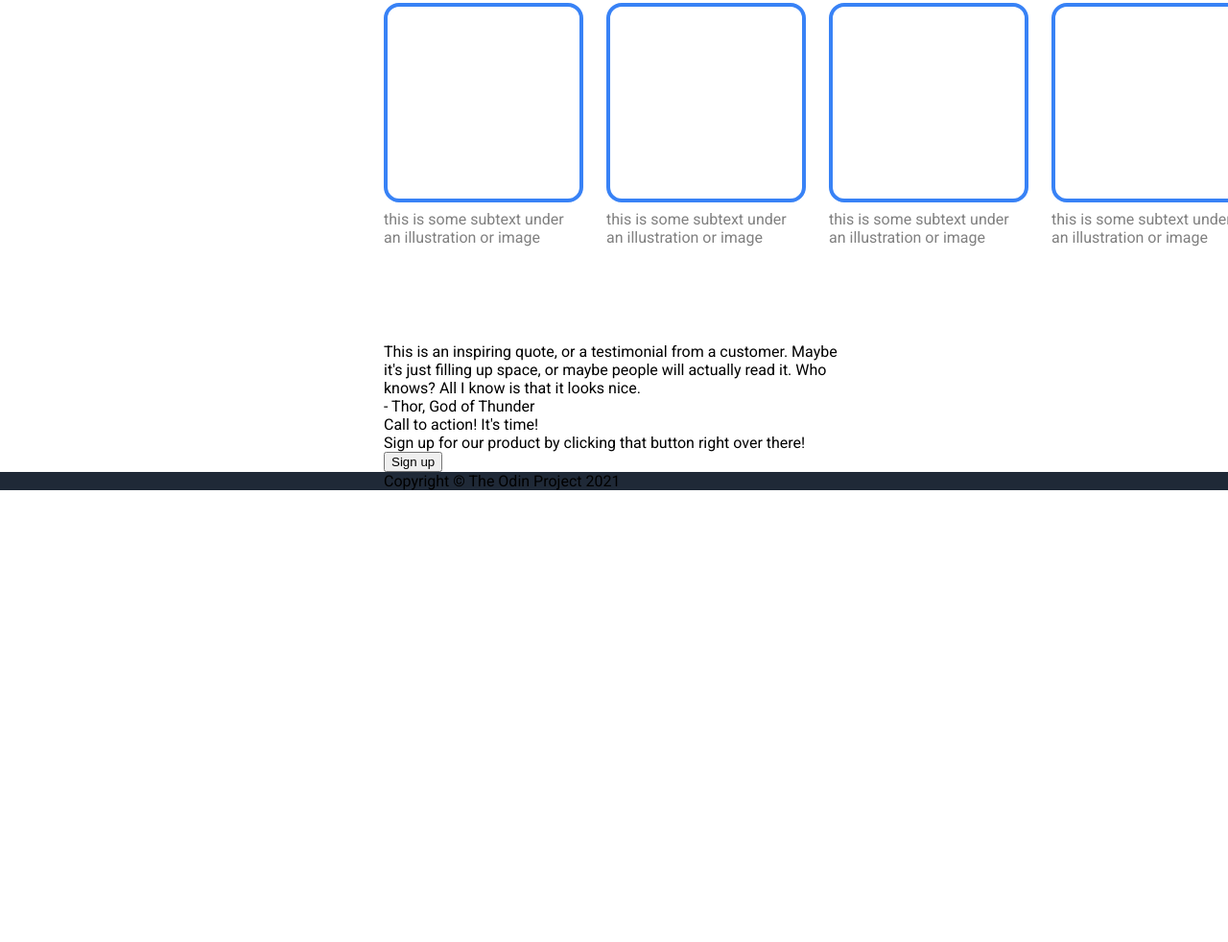
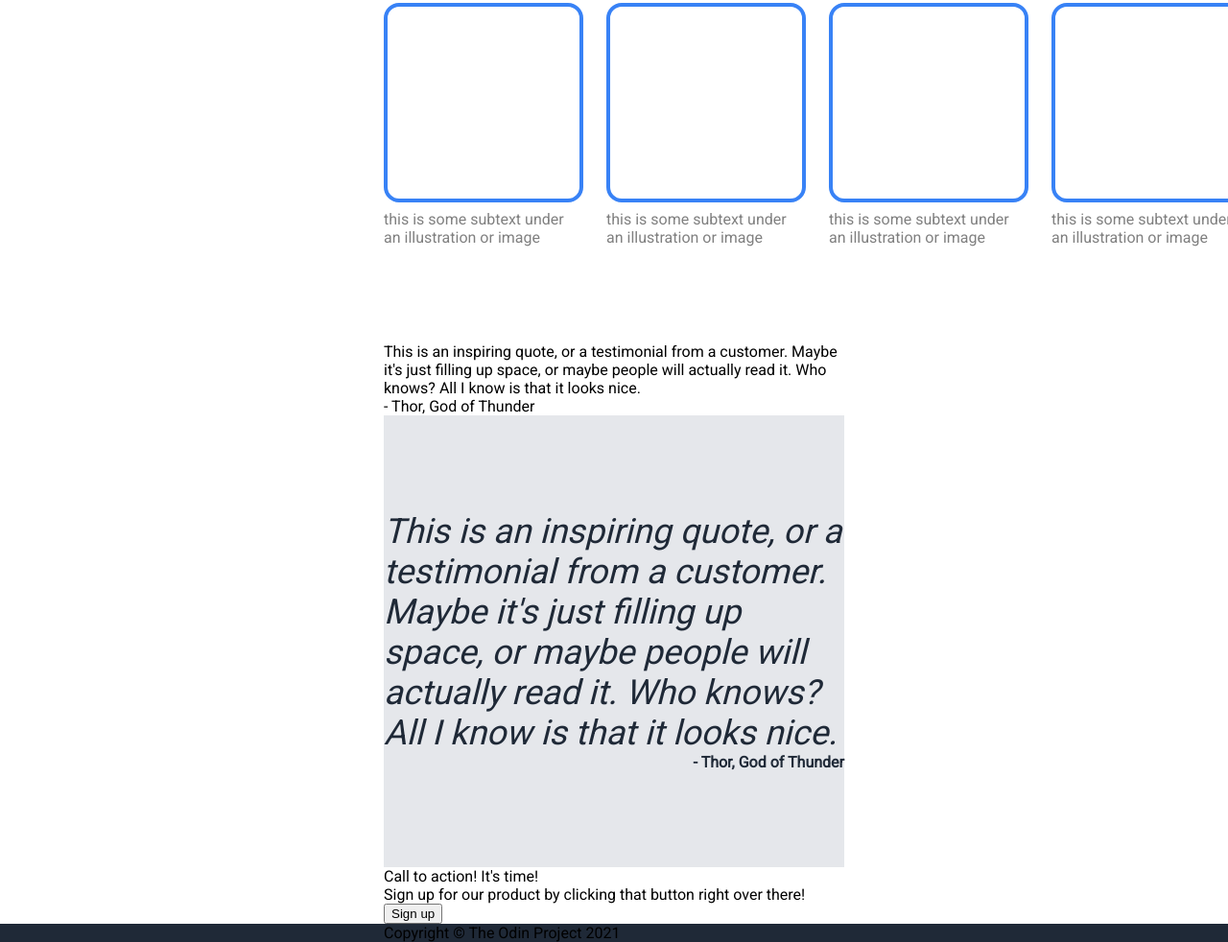
Before and after one commit to Tweekz12/landing-page, a plain HTML site: page index.html in a window 1280 px wide. Shown: the part 794-1776 px from the top of the page at 96% size. Before the commit the page ends 1305 px from the top, so only its background shows below. Drawn offline with Linux system fonts and the light colour scheme.

Commit message:
Add style and move items for the quote part

```diff
--- a/index.html
+++ b/index.html
@@ -53,6 +53,11 @@
             <div>This is an inspiring quote, or a testimonial from a customer. Maybe it's just filling up space, or maybe people will actually read it. Who knows? All I know is that it looks nice.</div>
             <div>- Thor, God of Thunder</div>
         </div>
+    <!--Quote part-->
+    <div class="quote">
+        <div class="quote-text"><em>This is an inspiring quote, or a testimonial from a customer. Maybe it's just filling up space, or maybe people will actually read it. Who knows? All I know is that it looks nice.</em></div>
+        <div class="quoted">- Thor, God of Thunder</div>
+    </div>
         <div>
             <div>
                 <div>Call to action! It's time!</div>
--- a/styles.css
+++ b/styles.css
@@ -100,3 +100,24 @@ a.header-secondary-text {
     gap: 24px;
     padding-bottom: 100px;
 }
+
+.quote {
+    background-color: #E5E7EB;
+    padding-top: 100px;
+    padding-bottom: 100px;
+    display: flex;
+    flex-direction: column;
+    justify-content: center;
+}
+
+.quote-text {
+    font-size: 36px;
+    font-weight: 100;
+    color: #1F2937;
+}
+
+.quoted {
+    align-self: flex-end;
+    font-weight: bold;
+    color: #1F2937;
+}
```
